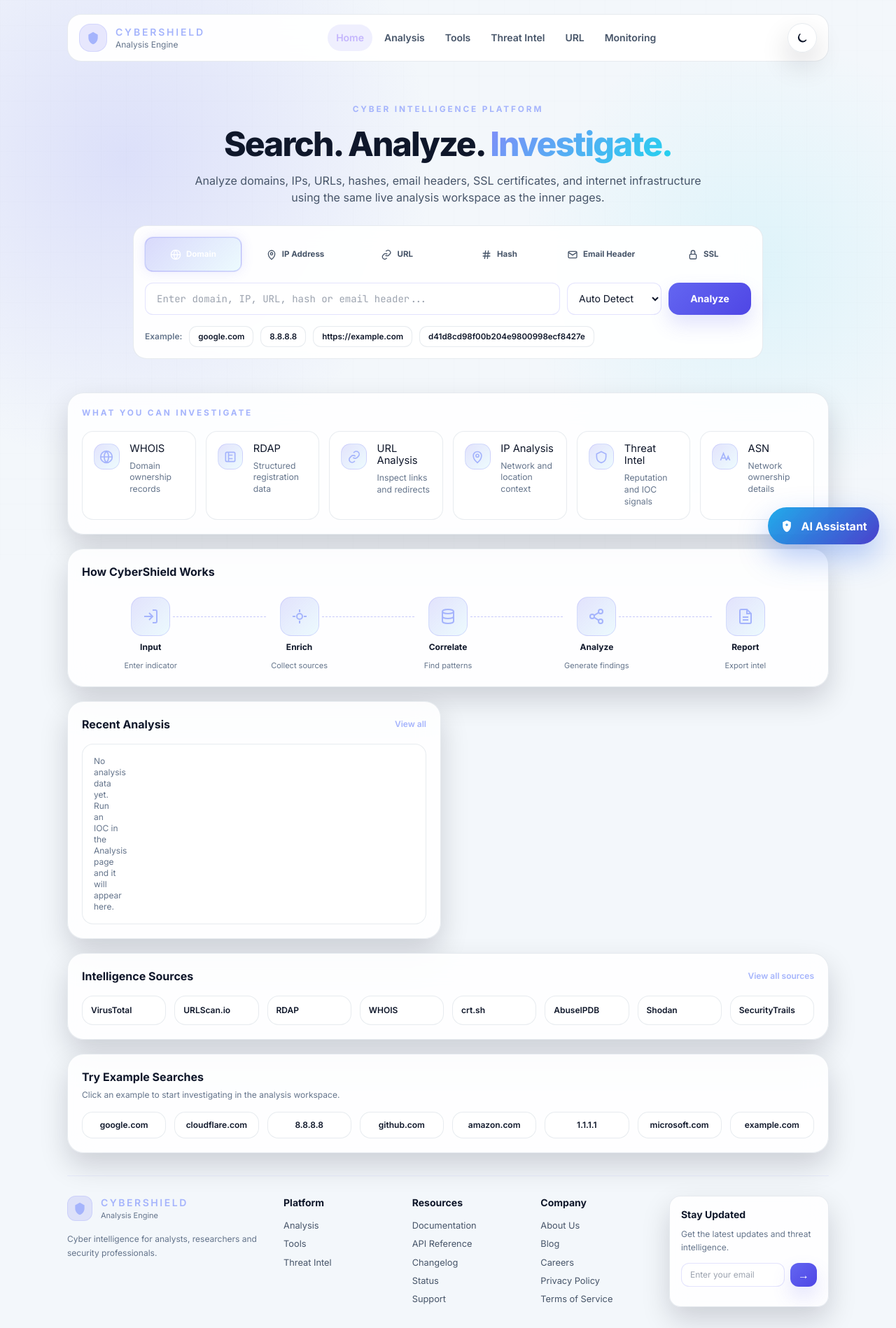
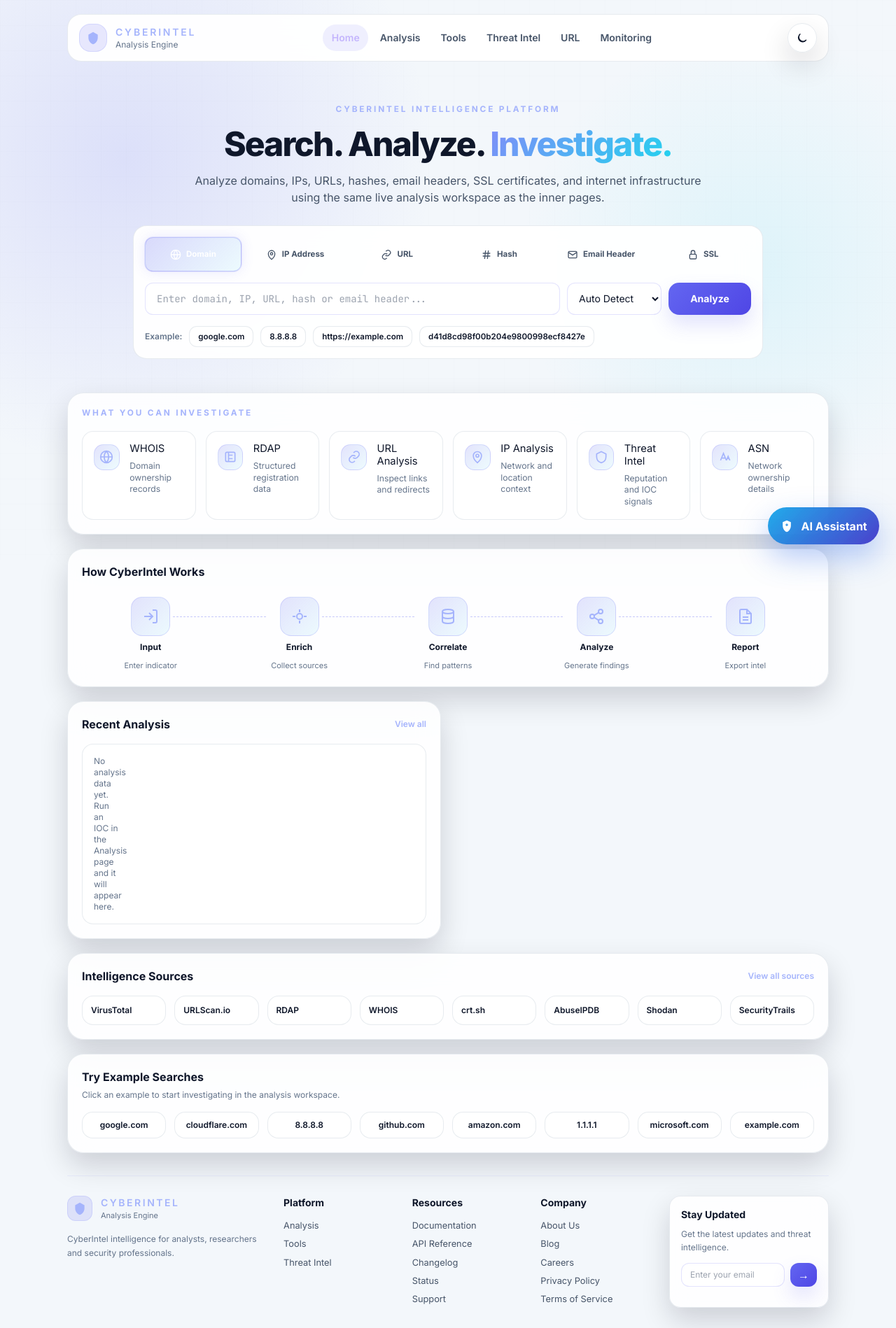
Before and after one commit to ARAVIND-CYSEC/cybersecurity-tools, a website: page home2.html in a window 1280 px wide. Shown: the whole page at 70% size. Drawn offline with nearby package versions, Linux system fonts and the light colour scheme.

Commit message:
Rebrand: CyberShield -> CyberIntel across home2.html

```diff
--- a/home2.html
+++ b/home2.html
@@ -3,7 +3,7 @@
 <head>
   <meta charset="UTF-8" />
   <meta name="viewport" content="width=device-width, initial-scale=1" />
-  <title>CyberShield - Analysis Engine</title>
+  <title>CyberIntel - Analysis Engine</title>
   <script src="https://cdn.tailwindcss.com"></script>
   <script>tailwind.config = { darkMode: 'class' };</script>
   <link rel="preconnect" href="https://fonts.googleapis.com">
@@ -171,7 +171,7 @@
           <svg xmlns="http://www.w3.org/2000/svg" class="w-5 h-5" viewBox="0 0 24 24" fill="currentColor"><path d="M12 2l8 4.5v5.2c0 5.3-3.5 10.1-8 11.3-4.5-1.2-8-6-8-11.3V6.5L12 2z"/></svg>
         </div>
         <div>
-          <p class="m-0 text-sm font-semibold tracking-[0.2em] uppercase text-indigo-300">CyberShield</p>
+          <p class="m-0 text-sm font-semibold tracking-[0.2em] uppercase text-indigo-300">CyberIntel</p>
           <p class="m-0 text-xs text-slate-500 dark:text-slate-400">Analysis Engine</p>
         </div>
       </a>
@@ -188,7 +188,7 @@
 
     <main class="pt-8 pb-8 space-y-5">
       <section class="p-4 md:p-7 text-center overflow-hidden">
-        <p class="section-label m-0">Cyber Intelligence Platform</p>
+        <p class="section-label m-0">CyberIntel Intelligence Platform</p>
         <h1 class="hero-title mt-4 mb-0 text-4xl md:text-5xl font-extrabold leading-tight">Search. Analyze. <span class="hero-accent">Investigate.</span></h1>
         <p class="mt-4 mb-0 mx-auto max-w-3xl text-slate-600 dark:text-slate-300 leading-relaxed text-sm md:text-base">Analyze domains, IPs, URLs, hashes, email headers, SSL certificates, and internet infrastructure using the same live analysis workspace as the inner pages.</p>
 
@@ -239,7 +239,7 @@
       </section>
 
       <section class="glass rounded-[1.45rem] p-4 md:p-5">
-        <h2 class="m-0 text-base font-bold">How CyberShield Works</h2>
+        <h2 class="m-0 text-base font-bold">How CyberIntel Works</h2>
         <div class="mt-6 grid sm:grid-cols-5 gap-4">
           <div class="step-node"><span class="icon-box w-14 h-14 mx-auto"><svg class="w-6 h-6" viewBox="0 0 24 24" fill="none" stroke="currentColor" stroke-width="2"><path d="M15 3h4a2 2 0 0 1 2 2v14a2 2 0 0 1-2 2h-4"/><path d="m10 17 5-5-5-5"/><path d="M15 12H3"/></svg></span><p class="mt-2 mb-1 text-xs font-bold">Input</p><span class="text-[11px] text-slate-500 dark:text-slate-400">Enter indicator</span></div>
           <div class="step-node"><span class="icon-box w-14 h-14 mx-auto"><svg class="w-6 h-6" viewBox="0 0 24 24" fill="none" stroke="currentColor" stroke-width="2"><circle cx="12" cy="12" r="4"/><path d="M12 2v4M12 18v4M2 12h4M18 12h4"/></svg></span><p class="mt-2 mb-1 text-xs font-bold">Enrich</p><span class="text-[11px] text-slate-500 dark:text-slate-400">Collect sources</span></div>
@@ -299,11 +299,11 @@
             <svg xmlns="http://www.w3.org/2000/svg" class="w-5 h-5" viewBox="0 0 24 24" fill="currentColor"><path d="M12 2l8 4.5v5.2c0 5.3-3.5 10.1-8 11.3-4.5-1.2-8-6-8-11.3V6.5L12 2z"/></svg>
           </div>
           <div>
-            <p class="m-0 text-sm font-semibold tracking-[0.18em] uppercase text-indigo-300">CyberShield</p>
+            <p class="m-0 text-sm font-semibold tracking-[0.18em] uppercase text-indigo-300">CyberIntel</p>
             <p class="m-0 text-[11px] text-slate-500 dark:text-slate-400">Analysis Engine</p>
           </div>
         </a>
-        <p class="mt-4 mb-0 text-xs leading-relaxed text-slate-500 dark:text-slate-400">Cyber intelligence for analysts, researchers and security professionals.</p>
+        <p class="mt-4 mb-0 text-xs leading-relaxed text-slate-500 dark:text-slate-400">CyberIntel intelligence for analysts, researchers and security professionals.</p>
       </div>
       <div><h3 class="m-0 mb-3 text-sm font-bold">Platform</h3><div class="grid gap-1"><a class="footer-link" href="analysis.html">Analysis</a><a class="footer-link" href="tools-lab.html">Tools</a><a class="footer-link" href="threat-intel.html">Threat Intel</a></div></div>
       <div><h3 class="m-0 mb-3 text-sm font-bold">Resources</h3><div class="grid gap-1"><a class="footer-link" href="#">Documentation</a><a class="footer-link" href="#">API Reference</a><a class="footer-link" href="#">Changelog</a><a class="footer-link" href="#">Status</a><a class="footer-link" href="#">Support</a></div></div>
```
